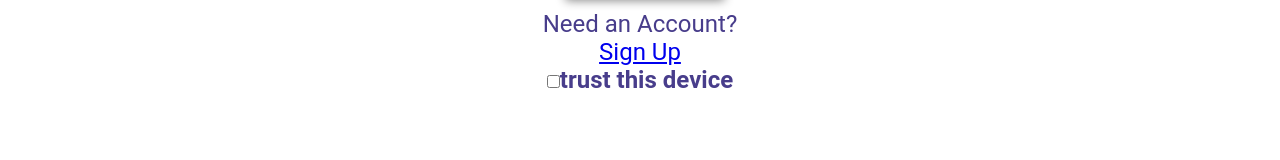
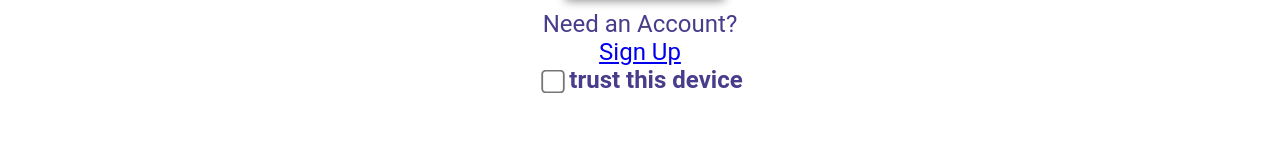
Before and after one commit to Prim3timer/grocer, a React (Create React App) app: page /#/login in a window 1280 px wide. Shown: the part 405-565 px from the top of the page. Built offline with nearby package versions, Linux system fonts and the light colour scheme; no server answers.

Commit message:
login page

```diff
--- a/src/index.css
+++ b/src/index.css
@@ -38,6 +38,11 @@ code {
 
 .login {
     margin-top: 2rem;
+}
+
+.persistCheck input {
+  transform: scale(1.8);
+  width: 2rem
 }
 
 .greetings {
```
